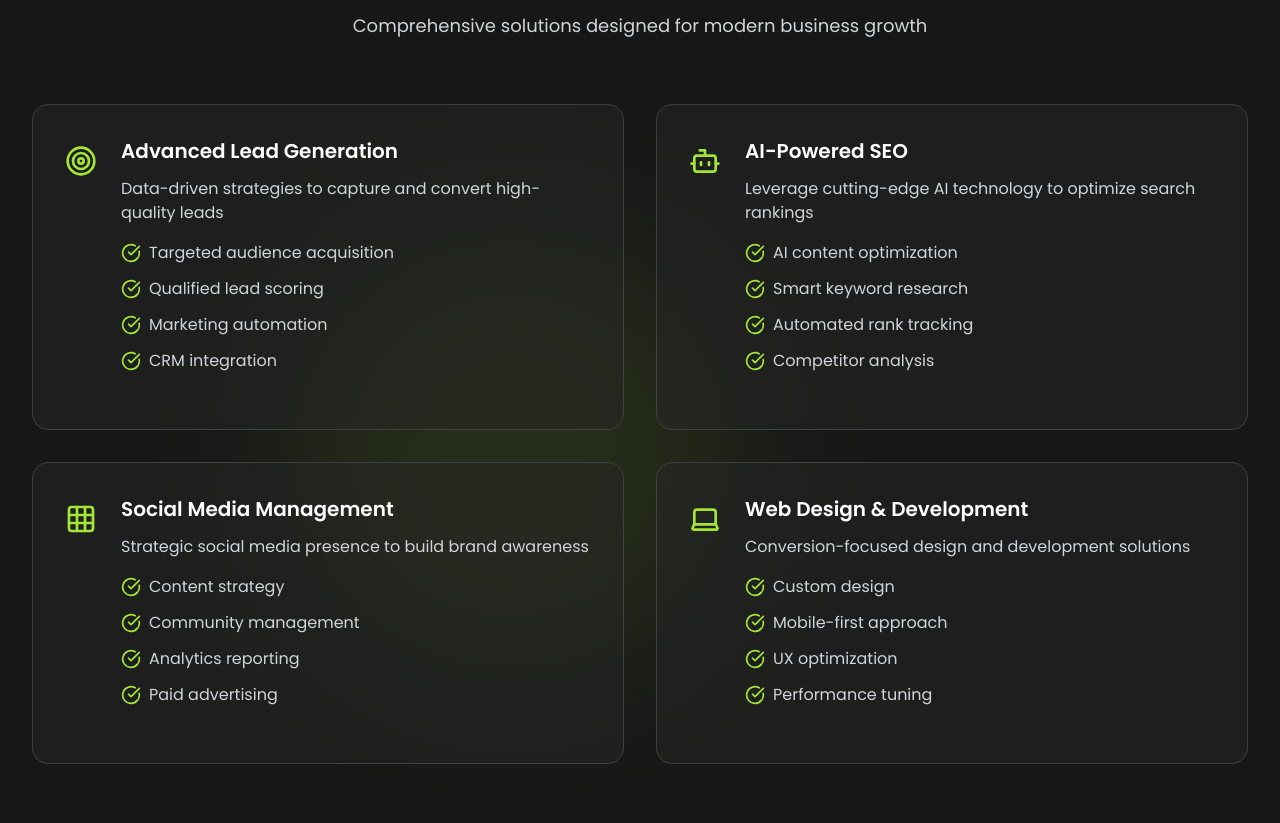
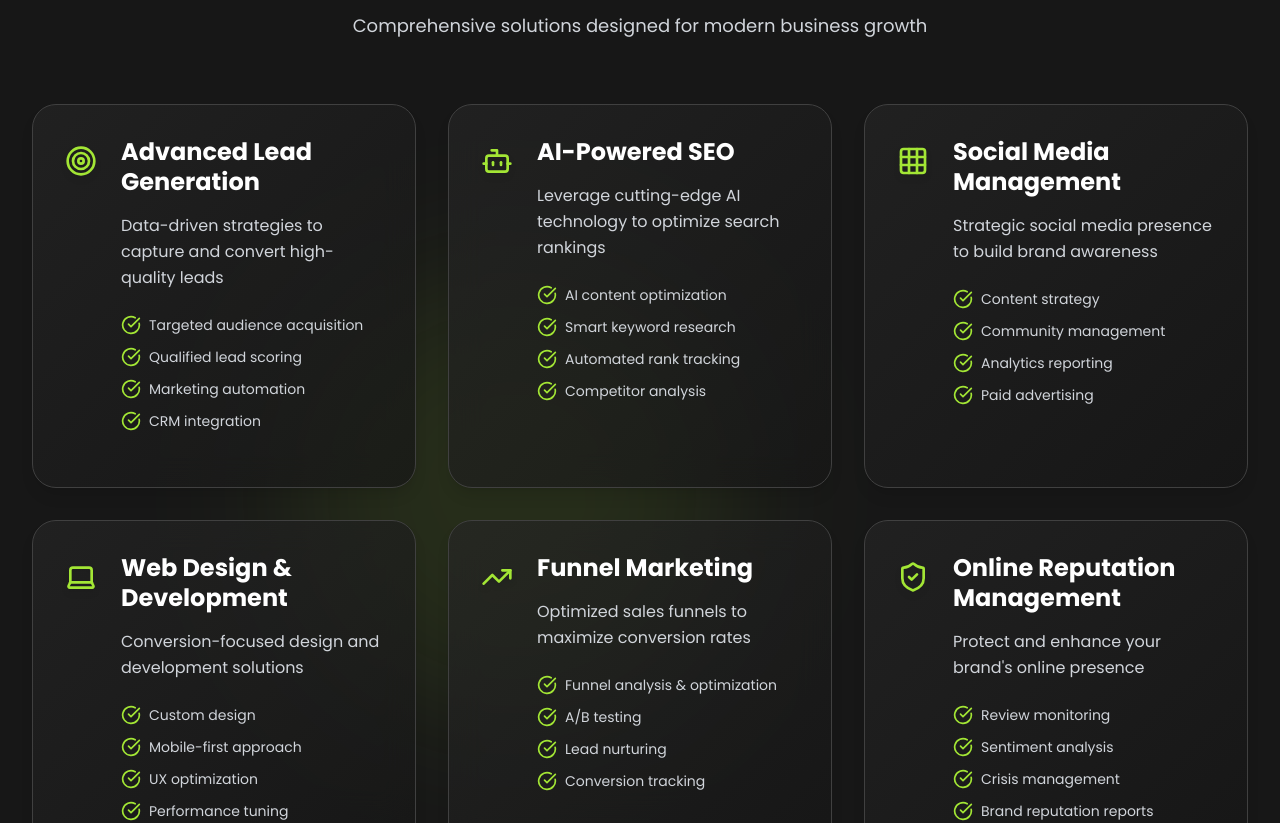
Before and after one commit to hyperlinqai/aicipherleads, a Next.js app: page / in a window 1280 px wide. Shown: the part 1977-2800 px from the top of the page. Built offline with nearby package versions, Linux system fonts and the light colour scheme.

Commit message:
imporve servcidces card and added sitemap

```diff
--- a/components/master/section/service.tsx
+++ b/components/master/section/service.tsx
@@ -1,5 +1,13 @@
 import { motion } from "framer-motion";
-import { Bot, CheckCircle, Grid, Laptop, Target } from "lucide-react";
+import {
+  Bot,
+  CheckCircle,
+  Grid,
+  Laptop,
+  ShieldCheck,
+  Target,
+  TrendingUp,
+} from "lucide-react";
 
 const services = [
   {
@@ -46,6 +54,28 @@ const services = [
       "Mobile-first approach",
       "UX optimization",
       "Performance tuning",
+    ],
+  },
+  {
+    title: "Funnel Marketing",
+    icon: <TrendingUp size={32} color="#A3E635" />,
+    description: "Optimized sales funnels to maximize conversion rates",
+    features: [
+      "Funnel analysis & optimization",
+      "A/B testing",
+      "Lead nurturing",
+      "Conversion tracking",
+    ],
+  },
+  {
+    title: "Online Reputation Management",
+    icon: <ShieldCheck size={32} color="#A3E635" />,
+    description: "Protect and enhance your brand's online presence",
+    features: [
+      "Review monitoring",
+      "Sentiment analysis",
+      "Crisis management",
+      "Brand reputation reports",
     ],
   },
 ];
@@ -117,7 +147,7 @@ const ServicesSection = () => {
 
         {/* Services Grid */}
         <motion.div
-          className="grid grid-cols-1 md:grid-cols-2 lg:grid-cols-2 gap-8 mb-20"
+          className="grid grid-cols-1 md:grid-cols-2 lg:grid-cols-3 gap-8 mb-20"
           initial="hidden"
           whileInView="visible"
           viewport={{ once: true }}
@@ -126,35 +156,48 @@ const ServicesSection = () => {
           {services.map((service, index) => (
             <motion.div
               key={service.title}
-              className="p-8 rounded-2xl bg-neutral-800/50 backdrop-blur-sm border border-neutral-700 hover:border-lime-400/30 transition-all group"
+              className="p-8 rounded-3xl bg-gradient-to-br from-neutral-800/70 to-neutral-900/70 backdrop-blur-lg border border-neutral-700 shadow-lg hover:border-lime-400/50 transition-all duration-300 group"
               variants={itemVariants}
               whileHover={{ y: -5 }}
               transition={{ delay: index * 0.1 }}
             >
               <div className="flex items-start gap-6">
+                {/* Icon */}
                 <motion.span
-                  className="text-4xl mt-2"
-                  whileHover={{ rotate: 15, scale: 1.1 }}
+                  className="text-5xl mt-2 text-lime-400 drop-shadow-md"
+                  whileHover={{ rotate: 10, scale: 1.2 }}
+                  transition={{ type: "spring", stiffness: 300 }}
                 >
                   {service.icon}
                 </motion.span>
+
+                {/* Content */}
                 <div className="flex-1">
-                  <h3 className="text-xl font-semibold text-white mb-3">
+                  {/* Title */}
+                  <h3 className="text-2xl font-bold text-white mb-4 leading-tight">
                     {service.title}
                   </h3>
-                  <p className="text-gray-300 mb-4">{service.description}</p>
+
+                  {/* Description */}
+                  <p className="text-gray-300 mb-6 text-base leading-relaxed">
+                    {service.description}
+                  </p>
+
+                  {/* Features List */}
                   <ul className="space-y-3 mb-6">
                     {service.features.map((feature) => (
-                      <li key={feature} className="flex items-center gap-2">
+                      <li key={feature} className="flex items-center gap-2 ">
                         <CheckCircle className="h-5 w-5 text-lime-400" />
-                        <span className="text-gray-300">{feature}</span>
+                        <span className="text-gray-300 text-sm">{feature}</span>
                       </li>
                     ))}
                   </ul>
-                  {/* <button className="flex items-center gap-2 text-lime-400 hover:text-lime-300 transition-colors">
-                    Learn More
-                    <ArrowRight className="h-4 w-4 transition-transform group-hover:translate-x-1" />
-                  </button> */}
+
+                  {/* Learn More Button */}
+                  {/* <button className="flex items-center gap-2 text-lime-400 font-medium text-sm hover:text-lime-300 transition-colors duration-200 group-hover:translate-x-1">
+                  Learn More
+                  <ArrowRight className="h-4 w-4 transition-transform duration-200" />
+                </button> */}
                 </div>
               </div>
             </motion.div>
--- /dev/null
+++ b/next-sitemap.config.js
@@ -0,0 +1,6 @@
+/** @type {import('next-sitemap').IConfig} */
+module.exports = {
+  siteUrl: "https://aicipherleads.com/" || "http://localhost:3000",
+  generateRobotsTxt: true, // (optional)
+  // ...other options
+};
--- a/package.json
+++ b/package.json
@@ -6,6 +6,7 @@
     "dev": "next dev",
     "build": "next build",
     "start": "next start",
+    "postbuild": "next-sitemap",
     "lint": "next lint"
   },
   "dependencies": {
@@ -18,6 +19,7 @@
     "framer-motion": "^12.0.3",
     "lucide-react": "^0.474.0",
     "next": "15.1.6",
+    "next-sitemap": "^4.2.3",
     "react": "^19.0.0",
     "react-dom": "^19.0.0",
     "react-hook-form": "^7.54.2",
--- a/pages/industry/pre-school.tsx
+++ b/pages/industry/pre-school.tsx
@@ -269,6 +269,7 @@ export default function PreSchool() {
       <main className="min-h-screen bg-neutral-900">
         <Header />
         <Hero {...HeroSectionData} />
+
         <ProblemStatement {...problemStatementData} />
         <SolutionsSection {...SolutionsSectionData} />
         <BenefitsSection {...BenefitSectionData} />
```
Also changed, not shown: 1 other file (tests, documents, lock files or other folders).
